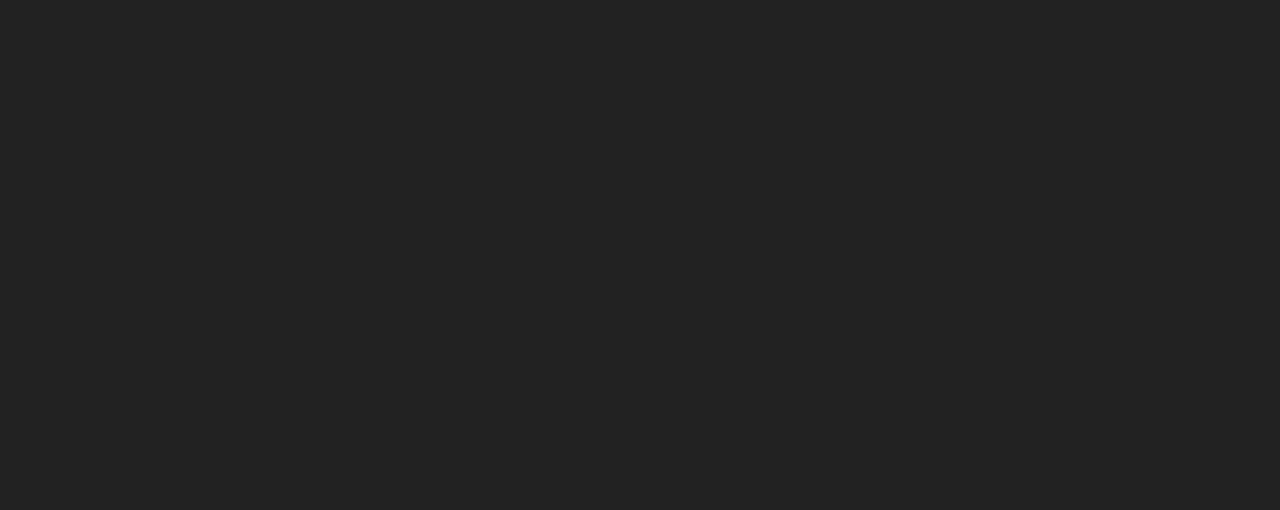
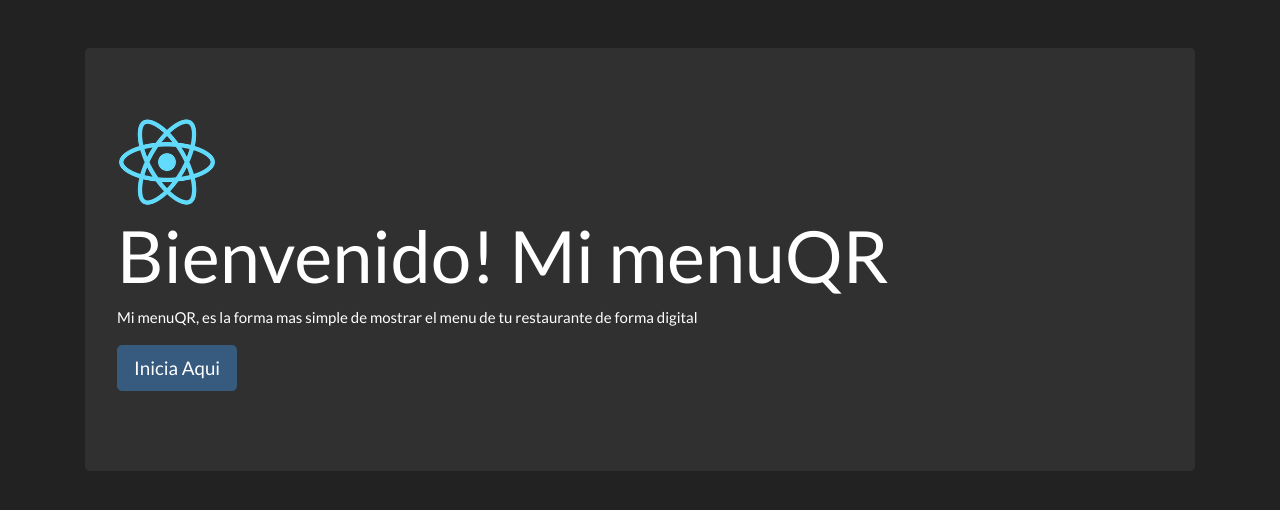
Before and after one commit to acdiaz37/mimenuqr, a React (Create React App) app: page / in a window 1280 px wide. Shown: the top 510 px of the page. Built offline with nearby package versions, Linux system fonts and the light colour scheme.

Commit message:
Agregando Ruta Principal
Se agrega proncipal con su ruteo

```diff
--- a/src/Routes.js
+++ b/src/Routes.js
@@ -1,10 +1,12 @@
 import React from 'react'
 import {Switch, Route} from 'react-router-dom';
 import PrincipalContainer from './components/PrincipalContainer';
+import InicioPage from './components/principalPage/InicioPage';
 
 const Routes = () => {
     return(
         <Switch>
+            <Route  exact path='/' component={InicioPage}/>
             <Route  exact path='/app' component={PrincipalContainer}/>
         </Switch>
     )
--- /dev/null
+++ b/src/components/principalPage/InicioPage.js
@@ -0,0 +1,20 @@
+import React from 'react'
+
+const InicioPage = () => {
+    return (<>
+
+     <div className="container my-5">
+    <div className="jumbotron">
+        <img src={process.env.PUBLIC_URL + '/images/menu.png'} width="100" alt="menu"/>
+        <h1 className="display-3">Bienvenido! Mi menuQR</h1>
+        <p>Mi menuQR, es la forma mas simple de mostrar el menu de tu restaurante de forma digital</p>
+        <p className="lead">
+            <a href="/app" className="btn btn-primary btn-lg">Inicia Aqui</a>
+        </p>
+    </div>
+    </div>
+
+    </>);
+}
+
+export default InicioPage;
```
Also changed, not shown: public/images/menu.png (renamed from public/logo192.png).
